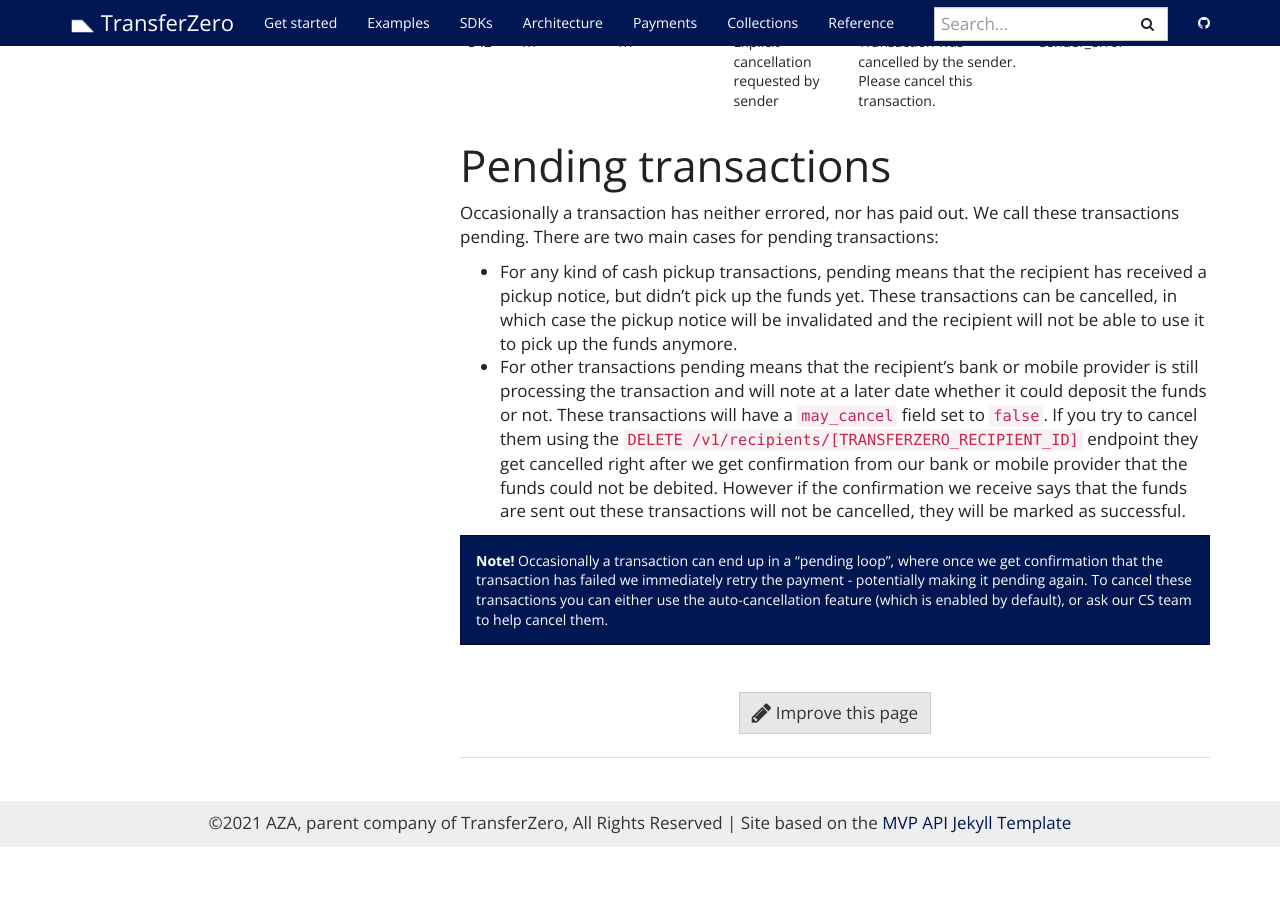
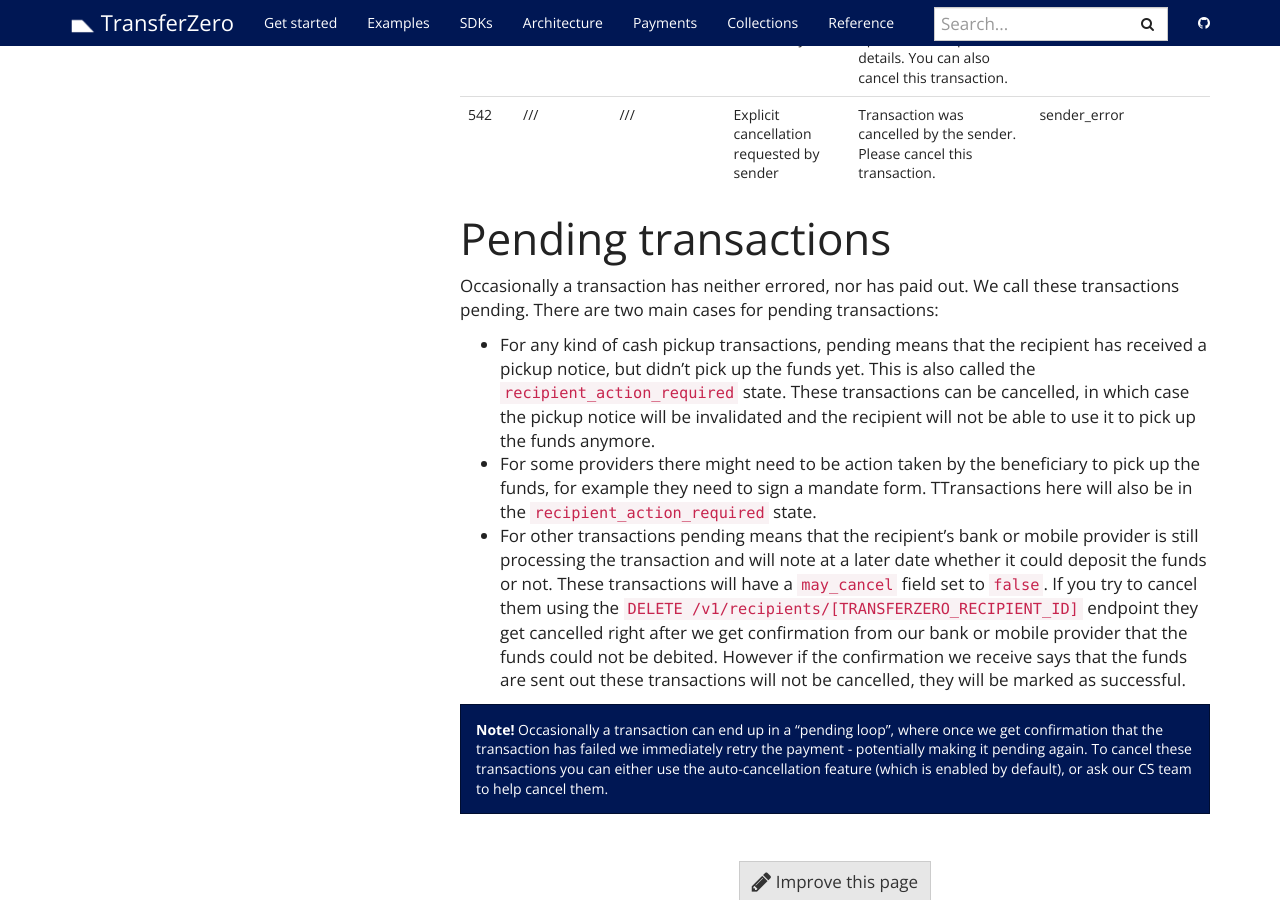
Before and after one commit to transferzero/api-documentation, a Jekyll site: the page built from _docs/error-handling.md, in a window 1280 px wide and 900 px high, scrolled down 5678 px. Built offline with Jekyll 4.4.1, drawn with Linux system fonts in a browser that asks for light colours; nearby versions of some CDN libraries; comment, search, counter and statistics services are not loaded; before the commit the page ends 6525 px from its top, so only the background shows below that; some of the changed text lies outside the part shown.

Commit message:
Update error codes

```diff
--- a/_docs/error-handling.md
+++ b/_docs/error-handling.md
@@ -36,8 +36,9 @@
 
 We categorize most errors into the following categories:
 
-* `retriable`: errors where the problem is usually temporary. This includes connectivity issues with banks and providers, and problems with the central banking switch of the country. We constantly retry these transactions and they usually pay out within 24 hours. For these errors the `retriable` flag on the recipient will be set to `true`.
-* `editable`: errors where the problem is usually permanent. This includes issues like the recipient details being incorrect, or the recipient's account is locked. As occasionally we get invalid reports from our providers we sometimes retry these transactions as well, however it is usually unlikely that these transactions pay out in the future, and should either be cancelled, or the recipient's details should be changed. For these errors the `retriable` flag on the recipient will be set to `false`, however the `editable` flag will be `true`.
+* `temporary_error`: errors where the problem is usually temporary. This includes connectivity issues with banks and providers, and problems with the central banking switch of the country. We constantly retry these transactions and they usually pay out within 24 hours. For these errors the `retriable` flag on the recipient will be set to `true`.
+* `recipient_error`: errors where the problem is usually permanent. This includes issues like the recipient details being incorrect, or the recipient's account is locked. As occasionally we get invalid reports from our providers we sometimes retry these transactions as well, however it is usually unlikely that these transactions pay out in the future, and should either be cancelled, or the recipient's details should be changed. For these errors the `retriable` flag on the recipient will be set to `false`, however the `editable` flag will be `true`.
+* `sender_error`: these are issues where either the sender or the transaction details provided mean that the transaction cannot be paid out - even if the recipient details are changed. In this case both the `retriable` and the `editable` flag will be set to false.
 * `pending`: this is not an error, but means that the transaction has not yet been fully processed. Please see the next section for more details.
 * `exception`: errors where there was an unknown error during processing. These transactions will be investigated by the technical team, and will either be retried or need to be cancelled.
 
@@ -87,7 +88,8 @@
 
 Occasionally a transaction has neither errored, nor has paid out. We call these transactions pending. There are two main cases for pending transactions:
 
-* For any kind of cash pickup transactions, pending means that the recipient has received a pickup notice, but didn't pick up the funds yet. These transactions can be cancelled, in which case the pickup notice will be invalidated and the recipient will not be able to use it to pick up the funds anymore.
+* For any kind of cash pickup transactions, pending means that the recipient has received a pickup notice, but didn't pick up the funds yet. This is also called the `recipient_action_required` state. These transactions can be cancelled, in which case the pickup notice will be invalidated and the recipient will not be able to use it to pick up the funds anymore.
+* For some providers there might need to be action taken by the beneficiary to pick up the funds, for example they need to sign a mandate form. TTransactions here will also be in the `recipient_action_required` state.
 * For other transactions pending means that the recipient's bank or mobile provider is still processing the transaction and will note at a later date whether it could deposit the funds or not. These transactions will have a `may_cancel` field set to `false`. If you try to cancel them using the `DELETE /v1/recipients/[TRANSFERZERO_RECIPIENT_ID]` endpoint they get cancelled right after we get confirmation from our bank or mobile provider that the funds could not be debited. However if the confirmation we receive says that the funds are sent out these transactions will not be cancelled, they will be marked as successful.
 
 <div class="alert alert-info" markdown="1">
```
Also changed, not shown: other parts of _docs/error-handling.md (+1 -1 lines).
